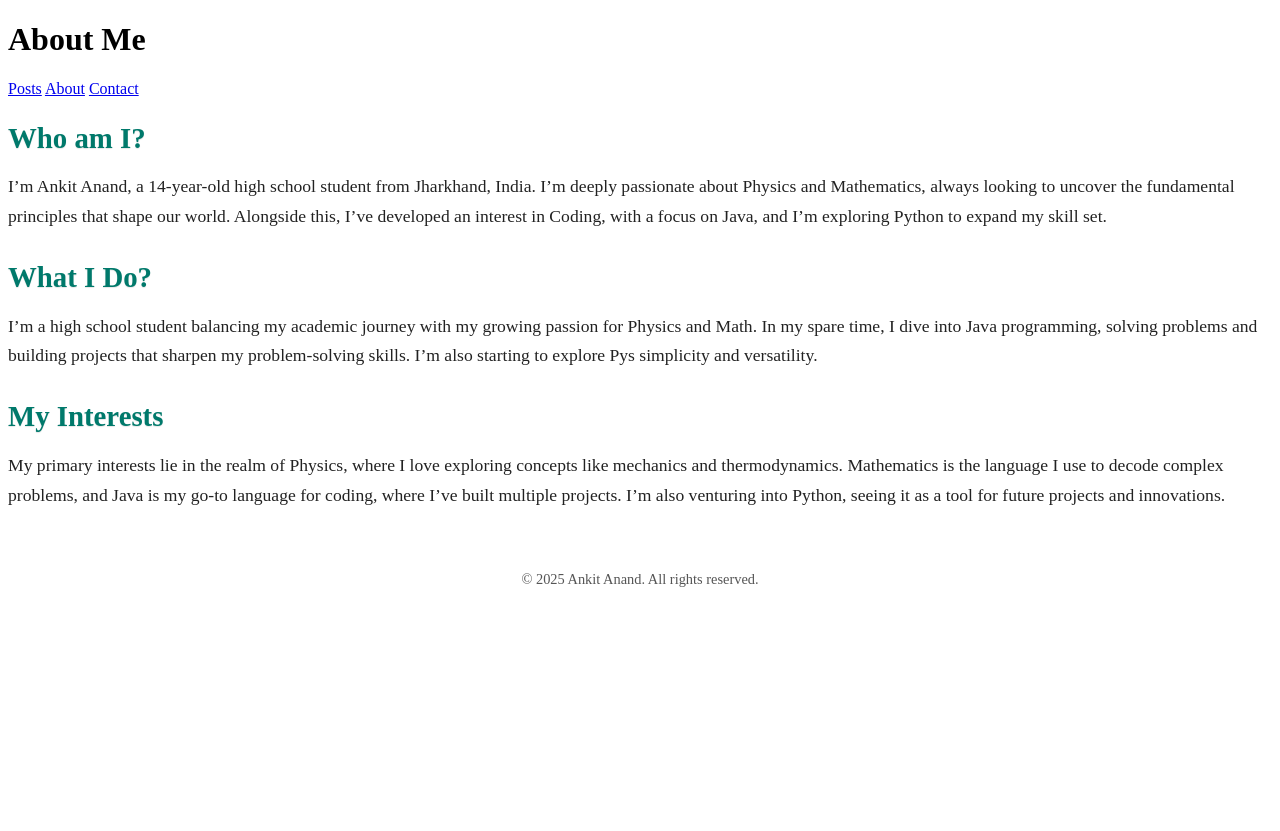
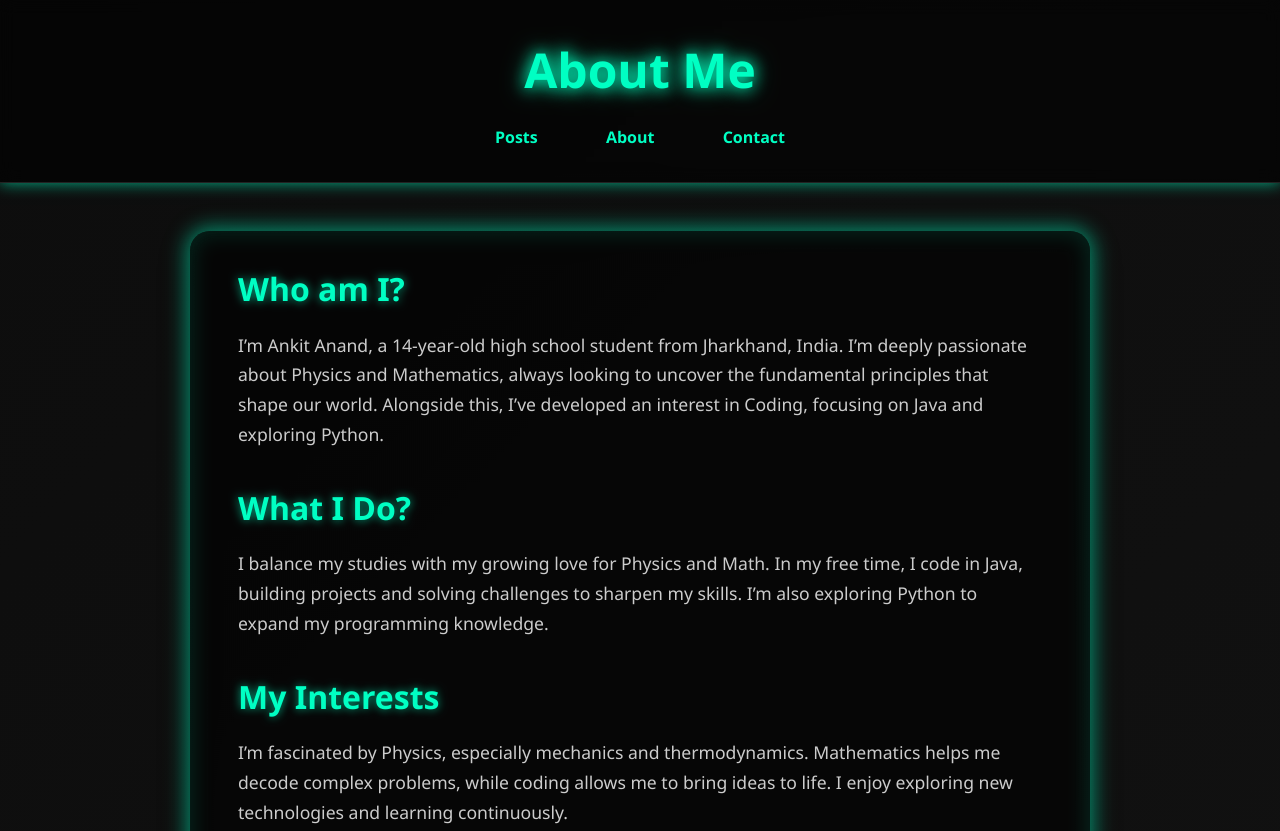
Before and after one commit to faithisfiction/faithisfiction.github.io, a plain HTML site: page about.html in a window 1280 px wide. Shown: the top 831 px of the page. Before the commit the page ends 800 px from the top, so only its background shows below. Drawn offline with Linux system fonts and the light colour scheme.

Commit message:
about.html

```diff
--- a/about.html
+++ b/about.html
@@ -4,37 +4,81 @@
   <meta charset="UTF-8" />
   <meta name="viewport" content="width=device-width, initial-scale=1.0"/>
   <title>About Me</title>
-   <style>
-background-color: #00bfa6;
-      color: #fff;
+  <style>
+    * {
+      margin: 0;
+      padding: 0;
+      box-sizing: border-box;
+    }
+
+    body {
+      font-family: 'Segoe UI', sans-serif;
+      background: linear-gradient(135deg, #0d0d0d, #111111);
+      color: #eee;
+      min-height: 100vh;
+      line-height: 1.6;
+    }
+
+    header {
+      background: rgba(0,0,0,0.6);
+      backdrop-filter: blur(8px);
+      padding: 2rem 1rem;
+      text-align: center;
+      border-bottom: 1px solid #222;
+      box-shadow: 0 0 15px #00ffc3aa;
+    }
+
+    header h1 {
+      color: #00ffc3;
+      font-size: 3rem;
+      text-shadow: 0 0 15px #00ffc3, 0 0 25px #00ffb3aa;
+    }
+
+    nav {
+      margin-top: 1rem;
+    }
+
+    nav a {
+      text-decoration: none;
+      color: #00ffc3;
+      margin: 0 1rem;
+      font-weight: bold;
+      padding: 0.5rem 1rem;
+      border-radius: 8px;
+      transition: all 0.3s ease;
+    }
+
+    nav a:hover {
+      background-color: #00ffc3;
+      color: #111;
+      box-shadow: 0 0 10px #00ffc3aa;
     }
 
     main {
       max-width: 900px;
       margin: 3rem auto;
-      padding: 2rem;
-      background: rgba(255, 255, 255, 0.15);
+      padding: 2rem 3rem;
+      background: rgba(0,0,0,0.6);
       border-radius: 20px;
       backdrop-filter: blur(12px);
-      /* Added green neon glow effect */
       box-shadow:
-          0 0 20px 4px #00ffc380,      /* outer green glow */
-          inset 0 0 20px 4px #00ffc320, /* inner soft green glow */
-          0 8px 32px rgba(0, 0, 0, 0.15); /* original shadow */
+          0 0 20px 4px #00ffc380,
+          inset 0 0 20px 4px #00ffc320,
+          0 8px 32px rgba(0, 0, 0, 0.3);
       transition: all 0.3s ease;
     }
 
-    h2 {
-      font-size: 1.8rem;
-      color: #00796b;
+    main h2 {
+      font-size: 2rem;
+      color: #00ffc3;
       margin-bottom: 1rem;
-      text-shadow: 0 1px 1px rgba(0,0,0,0.1);
+      text-shadow: 0 0 10px #00ffc3aa;
     }
 
-    p {
+    main p {
       font-size: 1.1rem;
-      color: #222;
-      margin-bottom: 1.8rem;
+      color: #ccc;
+      margin-bottom: 2rem;
       line-height: 1.7;
     }
 
@@ -42,9 +86,13 @@ background-color: #00bfa6;
       text-align: center;
       padding: 2rem;
       font-size: 0.9rem;
-      color: #555;
+      color: #777;
+      border-top: 1px solid #222;
     }
-</style>
+  </style>
+</head>
+<body>
+
   <header>
     <h1>About Me</h1>
     <nav>
@@ -57,17 +105,17 @@ background-color: #00bfa6;
   <main>
     <h2>Who am I?</h2>
     <p>
-      I’m Ankit Anand, a 14-year-old high school student from Jharkhand, India. I’m deeply passionate about Physics and Mathematics, always looking to uncover the fundamental principles that shape our world. Alongside this, I’ve developed an interest in Coding, with a focus on Java, and I’m exploring Python to expand my skill set.
+      I’m Ankit Anand, a 14-year-old high school student from Jharkhand, India. I’m deeply passionate about Physics and Mathematics, always looking to uncover the fundamental principles that shape our world. Alongside this, I’ve developed an interest in Coding, focusing on Java and exploring Python.
     </p>
 
     <h2>What I Do?</h2>
     <p>
-      I’m a high school student balancing my academic journey with my growing passion for Physics and Math. In my spare time, I dive into Java programming, solving problems and building projects that sharpen my problem-solving skills. I’m also starting to explore Pys simplicity and versatility.
+      I balance my studies with my growing love for Physics and Math. In my free time, I code in Java, building projects and solving challenges to sharpen my skills. I’m also exploring Python to expand my programming knowledge.
     </p>
 
     <h2>My Interests</h2>
     <p>
-      My primary interests lie in the realm of Physics, where I love exploring concepts like mechanics and thermodynamics. Mathematics is the language I use to decode complex problems, and Java is my go-to language for coding, where I’ve built multiple projects. I’m also venturing into Python, seeing it as a tool for future projects and innovations.
+      I’m fascinated by Physics, especially mechanics and thermodynamics. Mathematics helps me decode complex problems, while coding allows me to bring ideas to life. I enjoy exploring new technologies and learning continuously.
     </p>
   </main>
 
```
